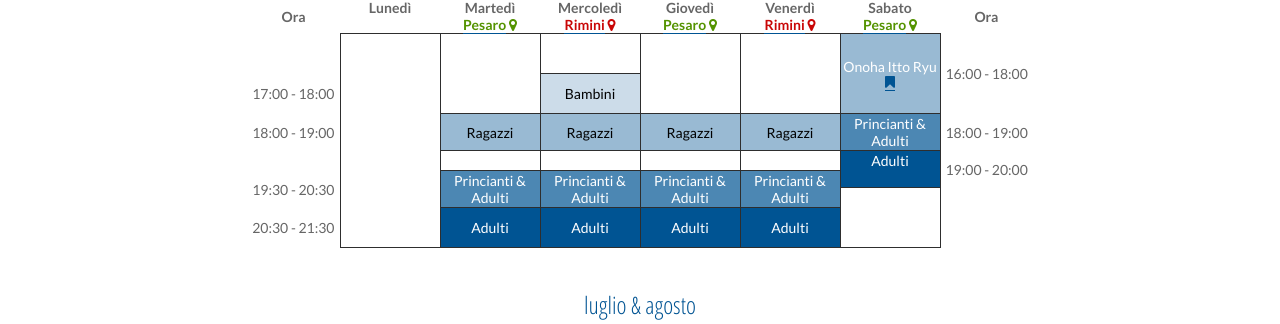
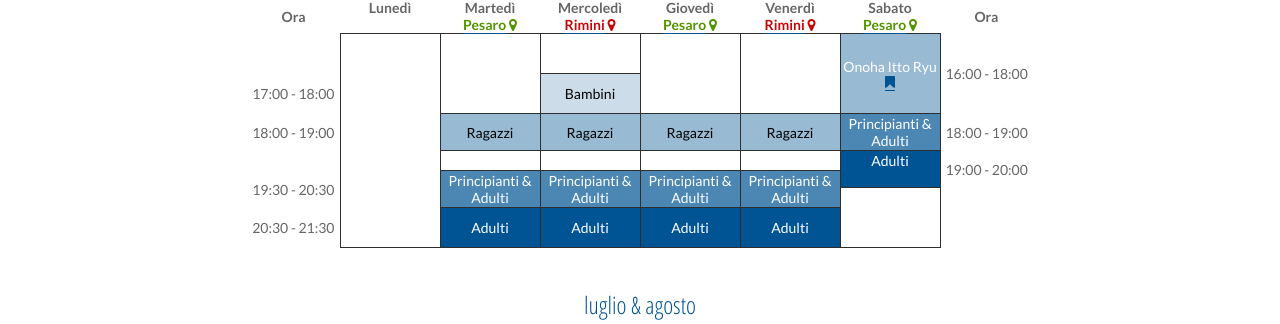
Before and after one commit to cbolk/renbukai-website, a PHP site: page /orario.php in a window 1280 px wide. Shown: the part 313-637 px from the top of the page. Run offline with PHP 8.4, Linux system fonts and the light colour scheme; data that the repository does not hold is empty; some libraries are stand-ins or nearby versions.

Commit message:
Schedule: typo fix

```diff
--- a/orario.php
+++ b/orario.php
@@ -79,7 +79,7 @@
                         <td class="hour ragazzi" rowspan="2"><span class='nomobile'>Ragazzi</span><span class='mobile'>R</span></td>
                         <td class="hour ragazzi" rowspan="2"><span class='nomobile'>Ragazzi</span><span class='mobile'>R</span></td>
                         <td class="hour ragazzi" rowspan="2"><span class='nomobile'>Ragazzi</span><span class='mobile'>R</span></td>
-                        <td class="hour principianti" rowspan="2"><span class='nomobile'>Princianti &amp;<br/> Adulti</span><span class='mobile'>P&amp;A</span></td>
+                        <td class="hour principianti" rowspan="2"><span class='nomobile'>Principianti &amp;<br/> Adulti</span><span class='mobile'>P&amp;A</span></td>
                         <td class="time" rowspan="2">18:00<span class='nomobile'> - </span><span class='mobile'><br/></span>19:00</td>
                       </tr>
                       <tr id='s1830'>
@@ -95,10 +95,10 @@
                       </tr>
                       <tr  id='s1930'>
                         <td class="time" rowspan="2">19:30<span class='nomobile'> - </span><span class='mobile'><br/></span>20:30</td>
-                        <td class="hour principianti" rowspan="2"><span class='nomobile'>Princianti &amp;<br/> Adulti</span><span class='mobile'>P&amp;A</span></td>
-                        <td class="hour principianti" rowspan="2"><span class='nomobile'>Princianti &amp;<br/> Adulti</span><span class='mobile'>P&amp;A</span></td>
-                        <td class="hour principianti" rowspan="2"><span class='nomobile'>Princianti &amp;<br/> Adulti</span><span class='mobile'>P&amp;A</span></td>
-                        <td class="hour principianti" rowspan="2"><span class='nomobile'>Princianti &amp;<br/> Adulti</span><span class='mobile'>P&amp;A</span></td>
+                        <td class="hour principianti" rowspan="2"><span class='nomobile'>Principianti &amp;<br/> Adulti</span><span class='mobile'>P&amp;A</span></td>
+                        <td class="hour principianti" rowspan="2"><span class='nomobile'>Principianti &amp;<br/> Adulti</span><span class='mobile'>P&amp;A</span></td>
+                        <td class="hour principianti" rowspan="2"><span class='nomobile'>Principianti &amp;<br/> Adulti</span><span class='mobile'>P&amp;A</span></td>
+                        <td class="hour principianti" rowspan="2"><span class='nomobile'>Principianti &amp;<br/> Adulti</span><span class='mobile'>P&amp;A</span></td>
                       </tr>
                       <tr id='s2000'>
                         <td class="hour" rowspan="3"></td>
```
